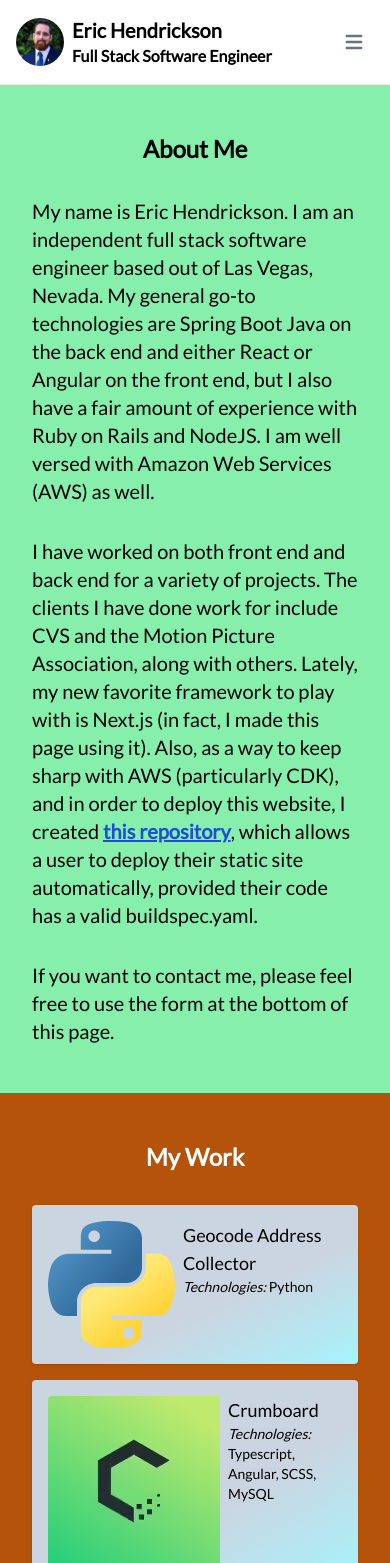
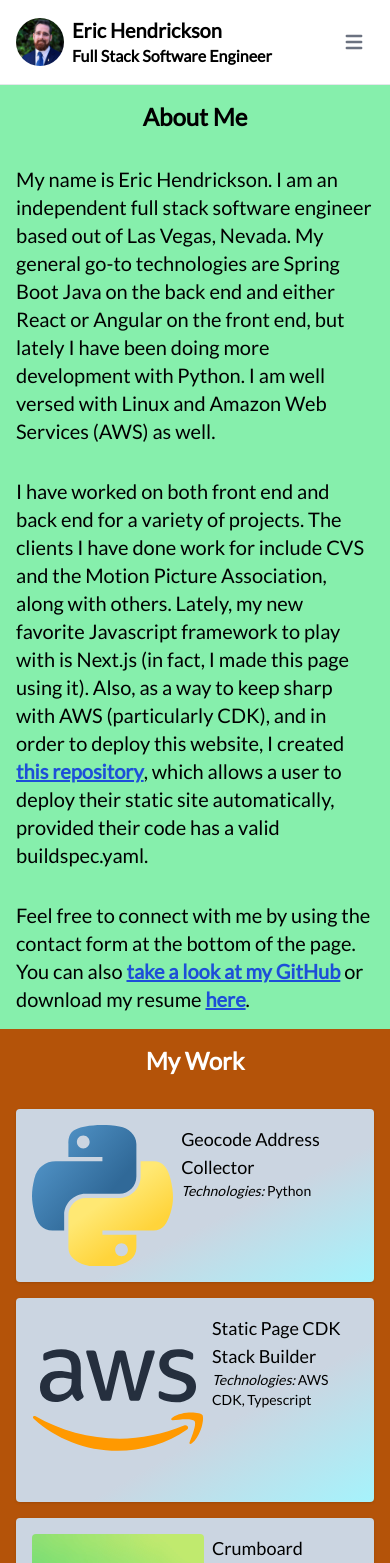
Before and after one commit to eric-hendrickson/erichendrickson.io, a Next.js app: page / in a window 390 px wide. Shown: the top 1563 px of the page. Built offline with nearby package versions, Linux system fonts and the light colour scheme.

Commit message:
* Added static page project * Modified About Me * Edited padding on extra small screens * Added resume

```diff
--- a/src/components/Footer.tsx
+++ b/src/components/Footer.tsx
@@ -3,7 +3,7 @@
         <footer className="flex h-24 w-full bg-zinc-900">
             <div className="mx-auto flex w-full max-w-screen-2xl flex-col items-start justify-between p-4">
                 <p className="w-full whitespace-nowrap text-sm font-medium dark:text-white">
-                    &copy; Eric Hendrickson 2023
+                    &copy; Eric Hendrickson 2024
                 </p>
                 <p className="w-full text-sm font-medium dark:text-white">
                     This page was created using the Next.js framework. Want to learn how to build one just like this?
--- a/src/components/homepage/AboutMe.tsx
+++ b/src/components/homepage/AboutMe.tsx
@@ -7,12 +7,12 @@
                 <p className="py-4 text-xl">
                     My name is Eric Hendrickson. I am an independent full stack software engineer based out of Las
                     Vegas, Nevada. My general go-to technologies are Spring Boot Java on the back end and either React
-                    or Angular on the front end, but I also have a fair amount of experience with Ruby on Rails and
-                    NodeJS. I am well versed with Amazon Web Services (AWS) as well.
+                    or Angular on the front end, but lately I have been doing more development with Python.
+                    I am well versed with Linux and Amazon Web Services (AWS) as well.
                 </p>
                 <p className="py-4 text-xl">
                     I have worked on both front end and back end for a variety of projects. The clients I have done work
-                    for include CVS and the Motion Picture Association, along with others. Lately, my new favorite
+                    for include CVS and the Motion Picture Association, along with others. Lately, my new favorite Javascript
                     framework to play with is Next.js (in fact, I made this page using it). Also, as a way to keep sharp
                     with AWS (particularly CDK), and in order to deploy this website, I created{' '}
                     <a
@@ -27,11 +27,24 @@
                     buildspec.yaml.
                 </p>
                 <p className="py-4 text-xl">
-                    {/* Feel free to connect with me or follow me on the following socials, or view or download my resume. */}
-                    If you want to contact me, please feel free to use the form at the bottom of this page.
+                    {/* Feel free to connect with me or follow me on the following socials, or view or download my resume.
+                    If you want to contact me, please feel free to use the form at the bottom of this page. */}
+                    Feel free to connect with me by using the contact form at the bottom of the page. You can also <a
+                        className="font-bold text-blue-700 underline"
+                        href="https://github.com/eric-hendrickson"
+                        rel="noreferrer"
+                    >
+                    take a look at my GitHub</a> or download my resume <a
+                        className="font-bold text-blue-700 underline"
+                        target="_blank"
+                        href="/resume.pdf"
+                        rel="noreferrer"
+                    >here</a>.
                 </p>
-                {/* <div className="flex w-full flex-row items-center justify-center py-4">SOCIALS HERE</div>
-                <a className="py-4 text-xl">VIEW/DOWNLOAD MY LATEST RESUME</a> */}
+                {/* <div className="flex w-full flex-row items-center justify-center py-4">
+                    <div className="github-icon h-6 w-6"></div>
+                </div> */}
+                {/* <a className="py-4 text-xl">VIEW/DOWNLOAD MY LATEST RESUME</a> */}
             </div>
         </HomepageSection>
     );
--- a/src/components/homepage/HomepageSection.tsx
+++ b/src/components/homepage/HomepageSection.tsx
@@ -18,7 +18,7 @@
             id={id}
             className={`${sectionBackgroundColor ? sectionBackgroundColor : 'bg-white'} ${
                 textColor ? textColor : 'text-black'
-            } z-10 flex w-full scroll-m-12 flex-col items-center p-8 text-sm`}
+            } z-10 flex w-full scroll-m-12 flex-col items-center px-4 py-0 sm:p-8 text-sm`}
         >
             <div className="mx-auto flex max-w-screen-2xl flex-wrap items-center justify-between p-4">
                 <h1 className="text-center text-2xl font-extrabold">{heading}</h1>
--- a/src/components/homepage/MyWork.tsx
+++ b/src/components/homepage/MyWork.tsx
@@ -9,7 +9,13 @@
                     title="Geocode Address Collector"
                     technologies={['Python']}
                     imageLink={'/python-logo-only.svg'}
-                    imageAltText="Geocode Address Collector"             />
+                    imageAltText="Geocode Address Collector"
+                />
+                <ProjectArticle
+                    title="Static Page CDK Stack Builder"
+                    technologies={['AWS CDK, Typescript']}
+                    imageLink={'/aws.svg'}
+                    imageAltText='Static Page CDK Stack Builder' />
                 <ProjectArticle
                     title="Crumboard"
                     technologies={['Typescript', 'Angular', 'SCSS', 'MySQL']}
```
Also changed, not shown: public/aws.svg (added).
